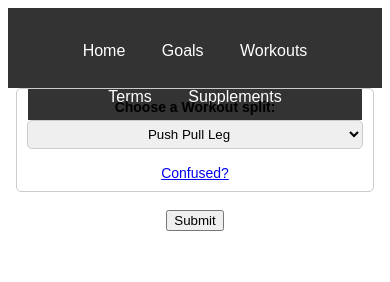
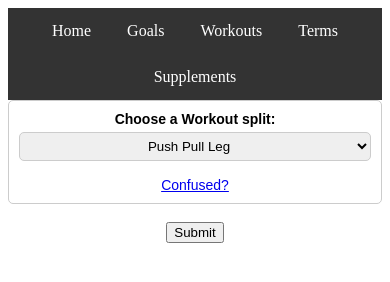
Before and after one commit to rohan1126/strenght-building-app, a plain HTML site: page workouts.html in a window 390 px wide. Drawn offline with Linux system fonts and the light colour scheme.

Commit message:
Update workouts.css

```diff
--- a/workouts.css
+++ b/workouts.css
@@ -1,17 +1,7 @@
 * {
   text-align: center;
 }
-header {
-  background-color: #333;
-  color: #fff;
-  height: 80px; /* adjust to desired height */
-}
-.container {
-  max-width: 600px;
-  margin: 0 auto;
-  padding: 20px;
-  font-family: Arial, sans-serif;
-}
+
 form {
   background-color: transparent;
   padding: 10px;
@@ -19,16 +9,12 @@ form {
   border-radius: 5px;
   font-family: Arial, sans-serif;
   font-size: 14px;
-  max-width: 600px;
-  margin: 0 auto;
 }
-
 label {
   display: block;
   margin-bottom: 5px;
   font-weight: bold;
 }
-
 select {
   width: 100%;
   padding: 5px;
@@ -36,7 +22,6 @@ select {
   border: 1px solid #ccc;
   box-sizing: border-box;
 }
-
 input[type="submit"] {
   background-color: #4caf50;
   color: #fff;
@@ -45,21 +30,15 @@ input[type="submit"] {
   border-radius: 5px;
   cursor: pointer;
   font-size: 16px;
-  margin-top: 10px;
 }
-
 input[type="submit"]:hover {
   background-color: #3e8e41;
 }
-
 #result {
   margin-top: 20px;
   border: 1px solid #ccc;
   padding: 20px;
-  max-width: 600px;
-  margin: 0 auto;
 }
-
 nav {
   background-color: #333;
   overflow: hidden;
@@ -92,10 +71,3 @@ nav li a:hover {
 li {
   text-align: center;
 }
-
-@media (max-width: 600px) {
-  form {
-    max-width: 90%;
-    margin: 0 auto;
-  }
-}
```
